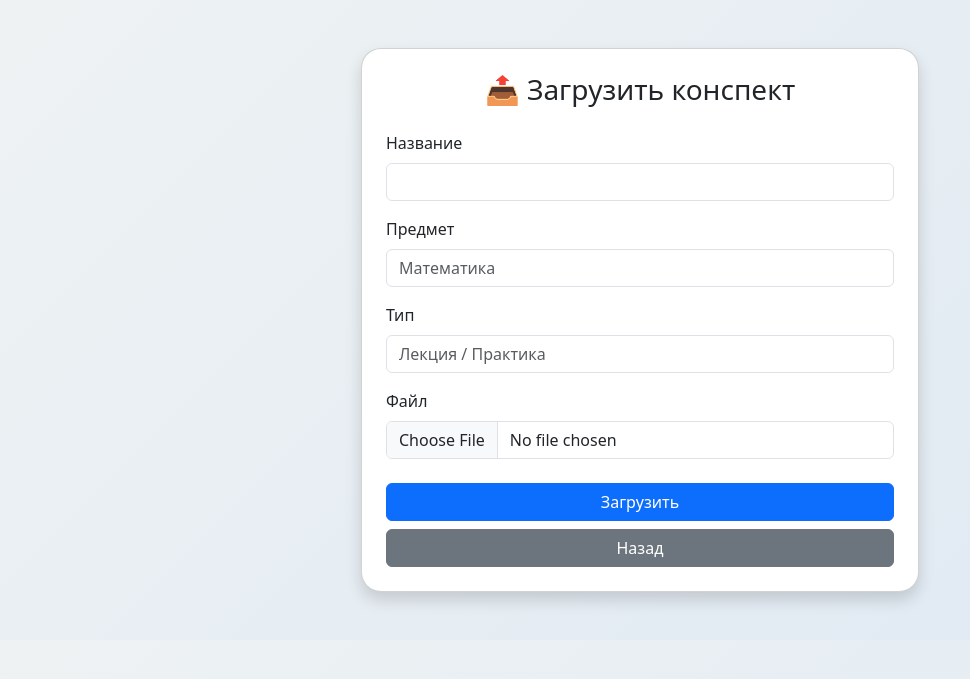
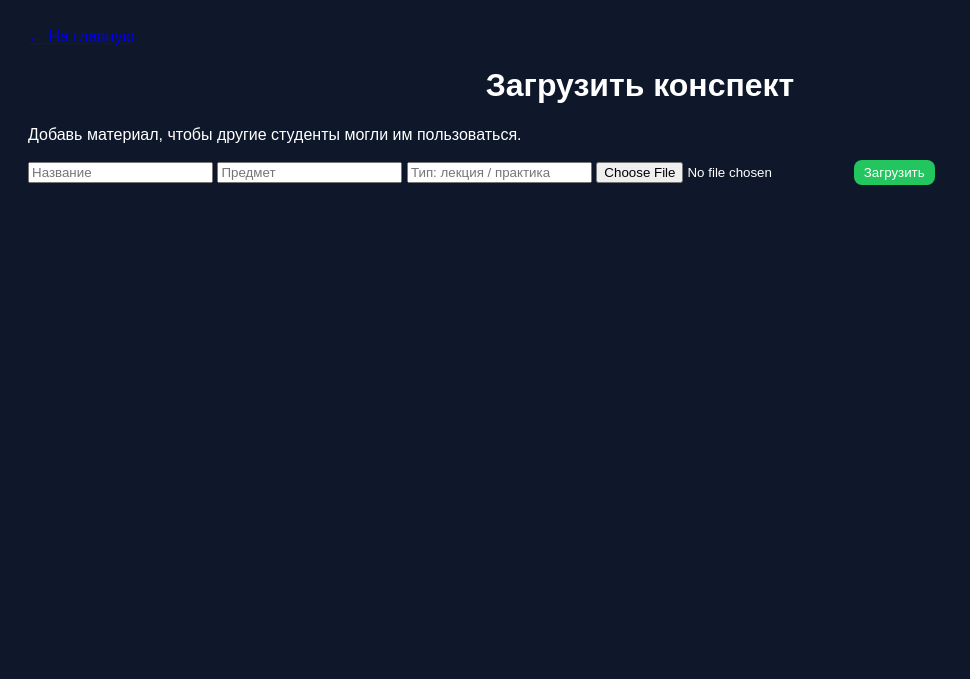
Before and after one commit to StanislavRostislav/college_notes, a FastAPI app: template templates/upload.html in a window 1280 px wide. Shown: the top 679 px of the page, without its empty margins (0-970 px from the left). Run offline with FastAPI, Linux system fonts and the light colour scheme; the template is opened without the code that fills it, so the values that code supplies are empty.

Commit message:
Revise upload page title and form structure
Updated the upload page title and form layout for better user experience.

```diff
--- a/templates/upload.html
+++ b/templates/upload.html
@@ -2,65 +2,25 @@
 <html lang="ru">
 <head>
     <meta charset="UTF-8">
-    <title>Загрузка</title>
+    <title>Загрузка конспекта</title>
     <meta name="viewport" content="width=device-width, initial-scale=1.0">
+    <link rel="stylesheet" href="/static/style.css">
+</head>
+<body>
+    <div class="auth-page">
+        <div class="auth-card upload-card">
+            <a class="back-link" href="/">← На главную</a>
+            <h1>Загрузить конспект</h1>
+            <p class="auth-subtitle">Добавь материал, чтобы другие студенты могли им пользоваться.</p>
 
-    <link rel="manifest" href="/static/manifest.json">
-    <link href="https://cdn.jsdelivr.net/npm/bootstrap@5.3.0/dist/css/bootstrap.min.css" rel="stylesheet">
-    <link rel="apple-touch-icon" href="/static/icon-192.png">
-
-    <style>
-        body {
-            background: linear-gradient(135deg, #eef2f3, #dfe9f3);
-        }
-        .card {
-            border-radius: 20px;
-        }
-    </style>
-</head>
-
-<body>
-
-<div class="container py-5">
-    <div class="col-md-6 mx-auto">
-
-        <div class="card p-4 shadow">
-
-            <h3 class="mb-4 text-center">📤 Загрузить конспект</h3>
-
-            <form action="/upload" method="post" enctype="multipart/form-data">
-
-                <div class="mb-3">
-                    <label class="form-label">Название</label>
-                    <input type="text" name="title" class="form-control" required>
-                </div>
-
-                <div class="mb-3">
-                    <label class="form-label">Предмет</label>
-                    <input type="text" name="subject" class="form-control" placeholder="Математика" required>
-                </div>
-
-                <div class="mb-3">
-                    <label class="form-label">Тип</label>
-                    <input type="text" name="category" class="form-control" placeholder="Лекция / Практика" required>
-                </div>
-
-                <div class="mb-4">
-                    <label class="form-label">Файл</label>
-                    <input type="file" name="file" class="form-control" required>
-                </div>
-
-                <div class="d-grid gap-2">
-                    <button class="btn btn-primary">Загрузить</button>
-                    <a href="/" class="btn btn-secondary">Назад</a>
-                </div>
-
+            <form action="/upload" method="post" enctype="multipart/form-data" class="auth-form">
+                <input class="input" type="text" name="title" placeholder="Название" required>
+                <input class="input" type="text" name="subject" placeholder="Предмет" required>
+                <input class="input" type="text" name="category" placeholder="Тип: лекция / практика" required>
+                <input class="input" type="file" name="file" required>
+                <button class="btn btn-primary" type="submit">Загрузить</button>
             </form>
-
         </div>
-
     </div>
-</div>
-
 </body>
 </html>
```
